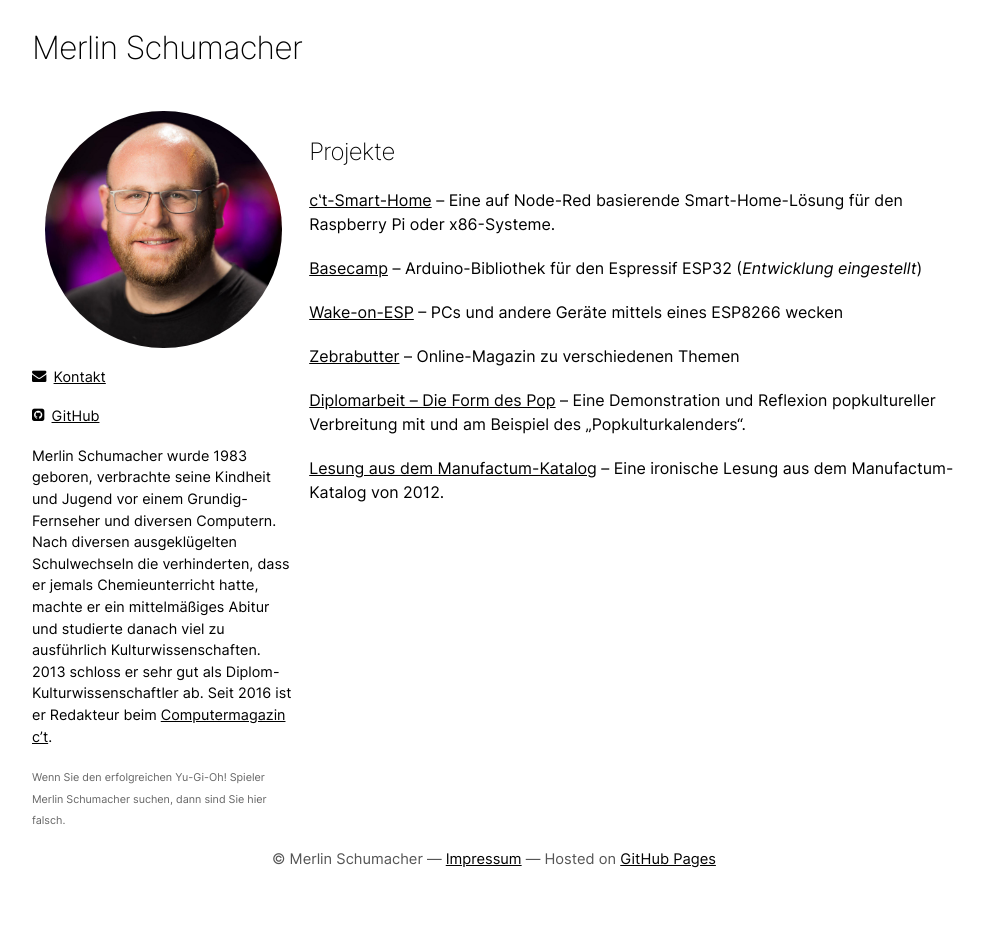
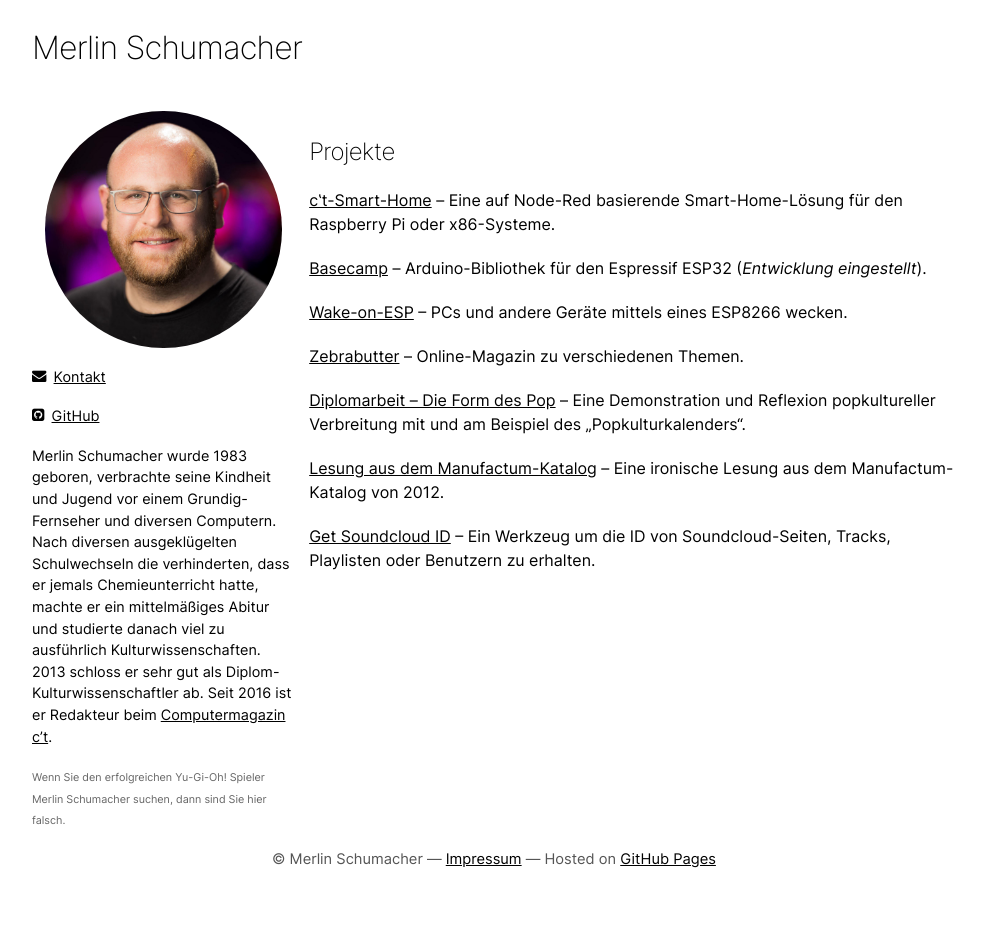
Before and after one commit to merlinschumacher/merlinschumacher.github.io, a Jekyll site: the page built from index.md, in a window 1280 px wide. Shown: the whole page, without its empty margins (146-1130 px from the left). Built offline with Jekyll 4.4.1, drawn with Linux system fonts in a browser that asks for light colours.

Commit message:
Update index.md

```diff
--- a/index.md
+++ b/index.md
@@ -7,12 +7,14 @@ title: Merlin Schumacher
 
 [c‛t-Smart-Home](https://github.com/ct-Open-Source/ct-Smart-Home){:target="_blank"} – Eine auf Node-Red basierende Smart-Home-Lösung für den Raspberry Pi oder x86-Systeme.
 
-[Basecamp](https://github.com/ct-Open-Source/Basecamp){:target="_blank"} – Arduino-Bibliothek für den Espressif ESP32 (*Entwicklung eingestellt*)
+[Basecamp](https://github.com/ct-Open-Source/Basecamp){:target="_blank"} – Arduino-Bibliothek für den Espressif ESP32 (*Entwicklung eingestellt*).
 
-[Wake-on-ESP](https://github.com/ct-Open-Source/wake-on-esp){:target="_blank"} – PCs und andere Geräte mittels eines ESP8266 wecken
+[Wake-on-ESP](https://github.com/ct-Open-Source/wake-on-esp){:target="_blank"} – PCs und andere Geräte mittels eines ESP8266 wecken.
 
-[Zebrabutter](https://www.zebrabutter.net){:target="_blank"} – Online-Magazin zu verschiedenen Themen
+[Zebrabutter](https://www.zebrabutter.net){:target="_blank"} – Online-Magazin zu verschiedenen Themen.
 
 [Diplomarbeit – Die Form des Pop](assets/MerlinSchumacher_DieFormdesPop.pdf){:target="_blank"} – Eine Demonstration und Reflexion popkultureller Verbreitung mit und am Beispiel des „Popkulturkalenders“.
 
 [Lesung aus dem Manufactum-Katalog](https://soundcloud.com/ig-88-1/es-gibt-sie-noch-die-guten){:target="_blank"} – Eine ironische Lesung aus dem Manufactum-Katalog von 2012.
+
+[Get Soundcloud ID](https://www.merlinschumacher.de/get-soundcloud-id/){:target="_blank"} – Ein Werkzeug um die ID von Soundcloud-Seiten, Tracks, Playlisten oder Benutzern zu erhalten.
```
